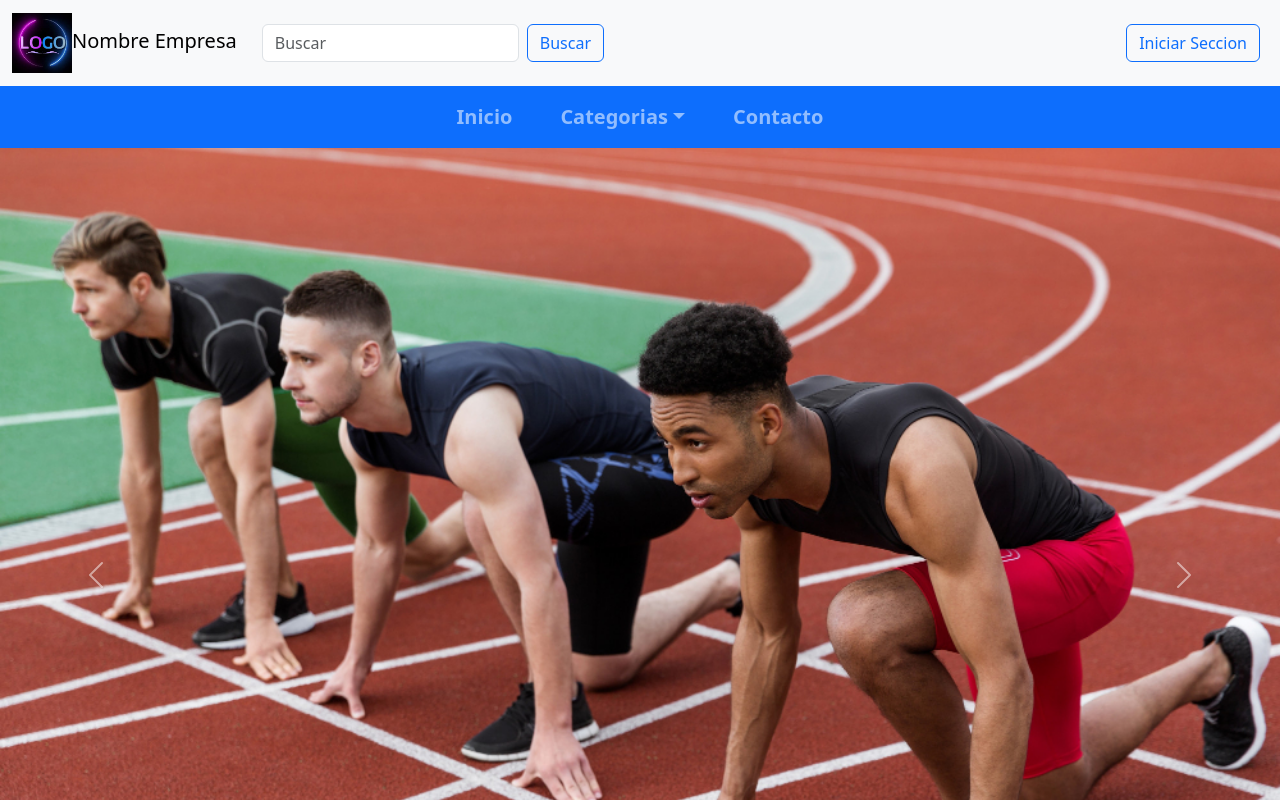
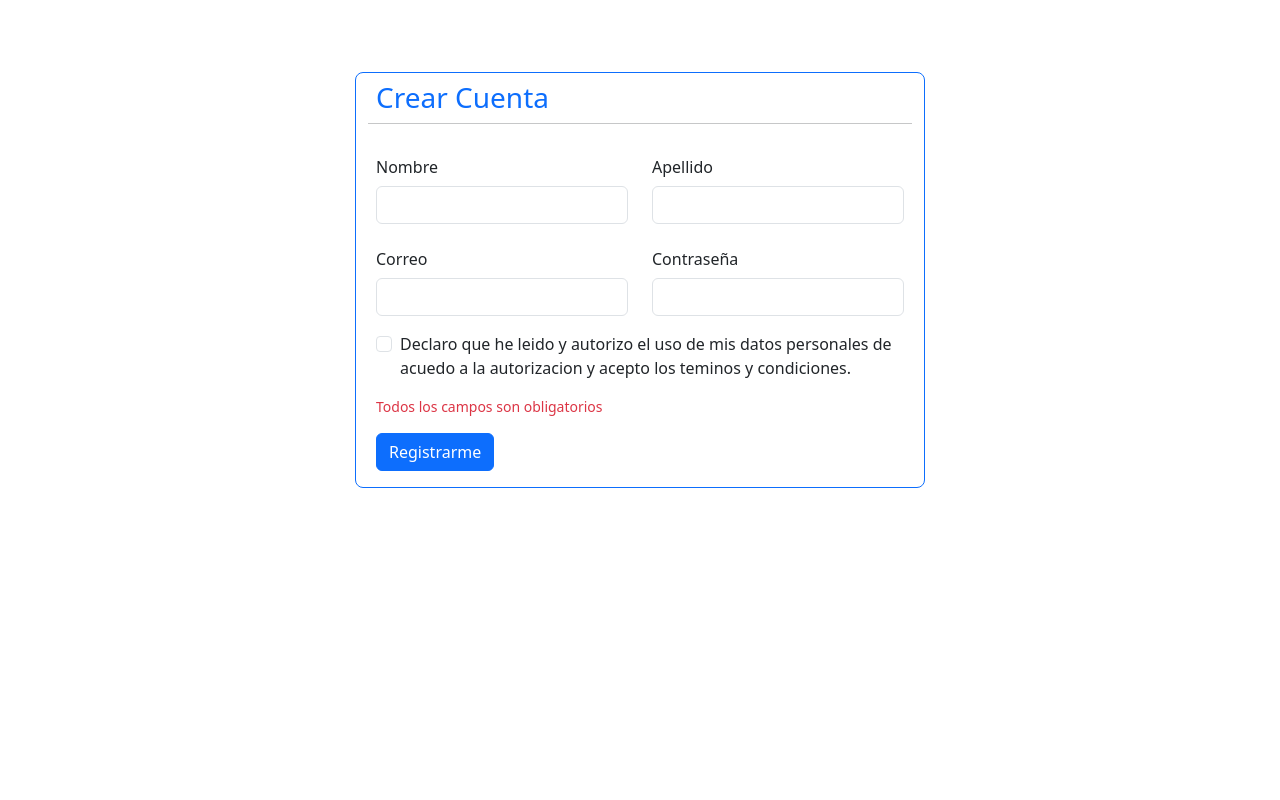
Before and after one commit to sebasmrl/walter-sport, a React (Vite) app: page /auth/register in a window 1280 px wide. Shown: the top 800 px of the page. Built offline with nearby package versions, Linux system fonts and the light colour scheme.

Commit message:
adicio de LoginPage & RegisterPage

```diff
--- a/src/Home.jsx
+++ b/src/Home.jsx
@@ -7,7 +7,7 @@ import { ProductosMasVendidos } from "./components/ProductosMasVendidos"
 import { Footer } from "./components/Footer" */
 
 //forma abreviada de importar
-import { useEffect, useState } from 'react';
+//import { useEffect, useState } from 'react';
 import {
   Cabecera, Carousel,
   CarouselMinNosotros,
@@ -36,7 +36,7 @@ export const Home = () => {
 
   console.log(imgs) */
 
-   const {data, isLoading, isError}  = useFetch('/src/assets/db/assets.json')
+   const {data, isLoading}  = useFetch('/src/assets/db/assets.json')
 
 
 
--- a/src/components/Cabecera.jsx
+++ b/src/components/Cabecera.jsx
@@ -1,3 +1,4 @@
+import { Link } from "react-router-dom"
 
 export const Cabecera = () => {
   return (
@@ -16,7 +17,8 @@ export const Cabecera = () => {
          <div></div>
           <div className="icono d-flex" >
             <a href="https://www.udemy.com/"><i className="bi bi-cart4  margenic" ></i></a>
-            <button type="submit" className="btn btn-outline-primary  me-2">Iniciar Seccion</button>
+            <Link  className="btn btn-outline-primary  me-2" to={ `${location.origin}/auth/login` }>Iniciar Sesion</Link>
+            {/* <button type="submit" className="btn btn-outline-primary  me-2">Iniciar Seccion</button> */}
           </div>
         </div>
       </nav>
--- a/src/components/index.js
+++ b/src/components/index.js
@@ -5,3 +5,4 @@ export * from "./Footer"
 export * from "./Navbar"
 export * from "./PresentacionNosotros"
 export * from "./ProductosMasVendidos"
+export * from "./ListaProductos"
--- /dev/null
+++ b/src/pages/LoginPage.jsx
@@ -0,0 +1,44 @@
+import { Link } from "react-router-dom"
+
+export const LoginPage = () => {
+  return (
+    <>
+      <div className="container py-4 ">
+        <div className="row justify-content-center ">
+
+          <div className="col-10  col-sm-8  col-md-6  mt-5  border border-primary rounded-3">
+            <h3 className="display-8  mb-0 p-2  text-primary">Walter Sport</h3>
+            <hr className="bg-info  mt-0" />
+
+            <div className="container">
+              <form>
+                <div className="mb-3">
+                  <label htmlFor="exampleInputEmail1" className="form-label">Correo Electronico</label>
+                  <input type="email" className="form-control"
+                    id="exampleInputEmail1"
+                    aria-describedby="emailHelp" />
+
+                    <div className="mb-3 mt-3">
+                      <label htmlFor="exampleInputPassword1"
+                        className="form-label">Contraseña</label>
+                      <input type="password" className="form-control"
+                        id="exampleInputPassword1" />
+                    </div>
+                    <div className="mb-3">
+                      <p>Aún no tiens una cuenta, registrate <Link to={ `${location.origin}/auth/register` }>aquí</Link></p>
+                      <a href="#">Olvide mi contraseña</a>
+                    </div>
+                    <button type="submit" className="btn btn-primary  mb-3">Iniciar Sesión</button>
+
+                </div>
+              </form>
+            </div>
+
+          </div>
+
+        </div>
+      </div>
+
+      </>
+
+)}
--- /dev/null
+++ b/src/pages/RegisterPage.jsx
@@ -0,0 +1,76 @@
+
+export const RegisterPage = () => {
+  return (
+    <>
+        <div className="container py-4 ">
+            <div className="row justify-content-center ">
+                <div className="col-10 col-md-8 col-lg-6  mt-5  border border-primary rounded-3    ">
+                    <h3 className="display-8  mb-0 p-2  text-primary">Crear Cuenta</h3>
+                    <hr className="bg-info  mt-0" />
+
+
+                    <div className="alert alert-primary d-none" id="mensajeExito">Mensaje
+                        enviado con exito </div>
+                    <div className="alert alert-danger  d-none" id="mensajeError">
+                    </div>
+
+
+
+                    <form id="formulario" action method className="p-2">
+                        <div className="row mb-3">
+                            <div className="col-10 col-lg-6">
+                                <label htmlFor="nombre" className="col-form-label ">Nombre</label>
+                                <div className="col-12">
+                                    <input type="text" name="nombre" defaultValue=""
+                                        id="nombre" className="form-control"
+                                        required />
+                                </div>
+                            </div>
+                            <div className="col-10 col-lg-6">
+                                <label htmlFor="apellido" className="col-form-label  ">Apellido</label>
+                                <div className="col-12 ">
+                                    <input type="text" name="nombre" defaultValue=""
+                                        id="apellido" className="form-control"
+                                        required />
+                                </div>
+                            </div>
+                        </div>
+                        <div className="row mb-3">
+                            <div className="col-10 col-lg-6">
+                                <label htmlFor="email" className="col-form-label">Correo</label>
+                                <div className="col-12">
+                                    <input type="email" name="email" defaultValue=""
+                                        id="email" className="form-control" required />
+                                </div>
+                            </div>
+                            <div className="col-10 col-lg-6">
+                                <label htmlFor="contrasena" className="col-form-label">Contraseña</label>
+                                <div className="col-12">
+                                    <input type="password" name="nombre" defaultValue=""
+                                        id="contrasena" className="form-control"
+                                        required />
+                                </div>
+                            </div>
+                        </div>
+                        <div className="mb-3 form-check">
+                            <input type="checkbox" className="form-check-input"
+                                id="exampleCheck1" />
+                            <label className="form-check-label" htmlFor="exampleCheck1"><p
+                                    className="mb-0">Declaro que he leido y autorizo
+                                    el uso de mis datos personales de acuedo a
+                                    la autorizacion
+                                    y acepto los teminos y condiciones.
+                                </p> </label>
+                        </div>
+
+                        <p className="text-danger small   pt-0 mt-0 ">Todos los
+                            campos son obligatorios</p>
+
+                        <button type="submit" className="btn btn-primary mb-2 ">Registrarme</button>
+                    </form>
+                </div>
+            </div>
+        </div>
+    </>
+  )
+}
--- /dev/null
+++ b/src/pages/index.js
@@ -0,0 +1,5 @@
+export *  from './CategoriaPage'
+export *  from './ContactoPage'
+export *  from './ErrorPage'
+export *  from './LoginPage'
+export *  from './RegisterPage'
```
Also changed, not shown: src/hooks/useToken.js (added, +10 -0 lines), src/router/router.jsx (+25 -4 lines).
